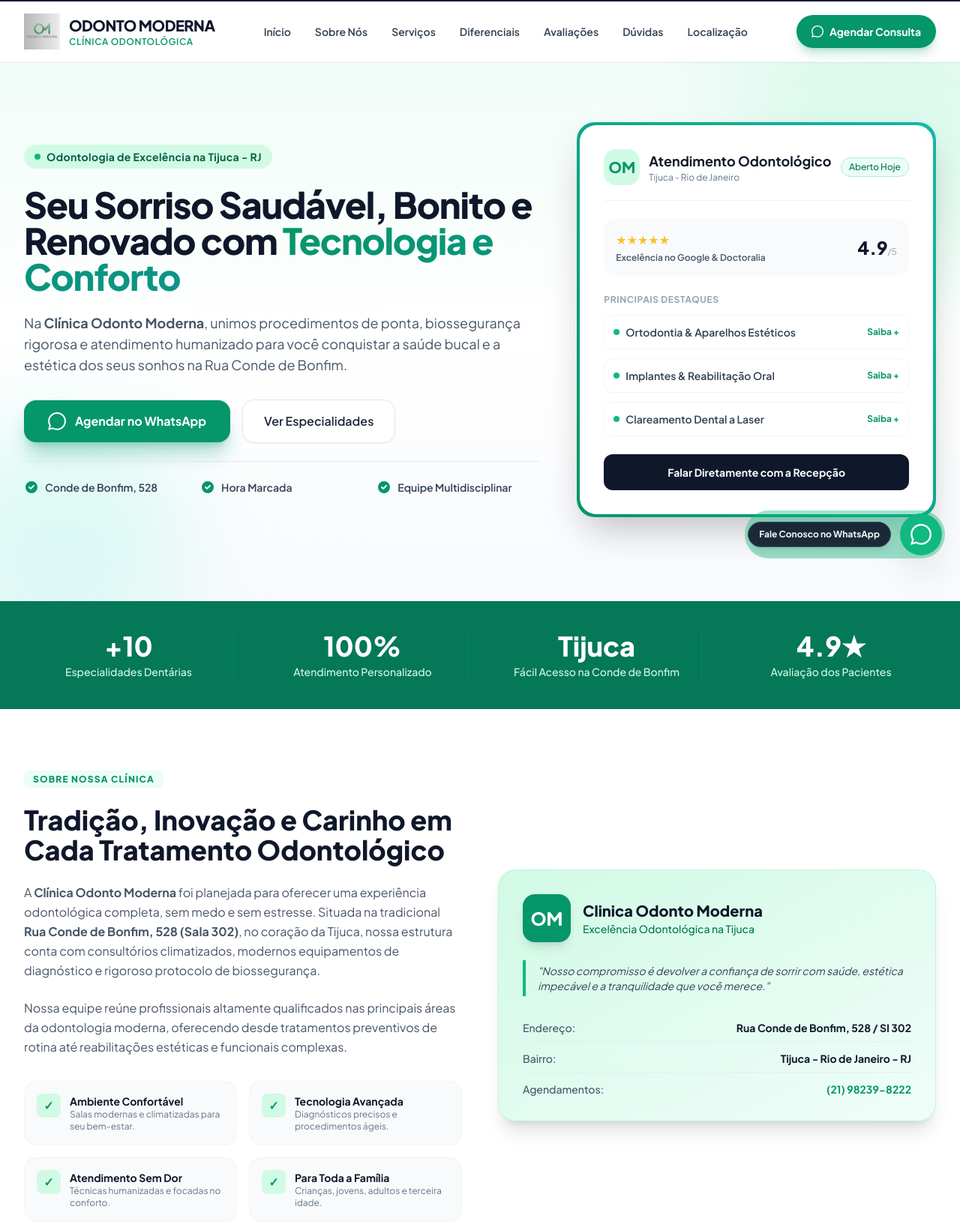
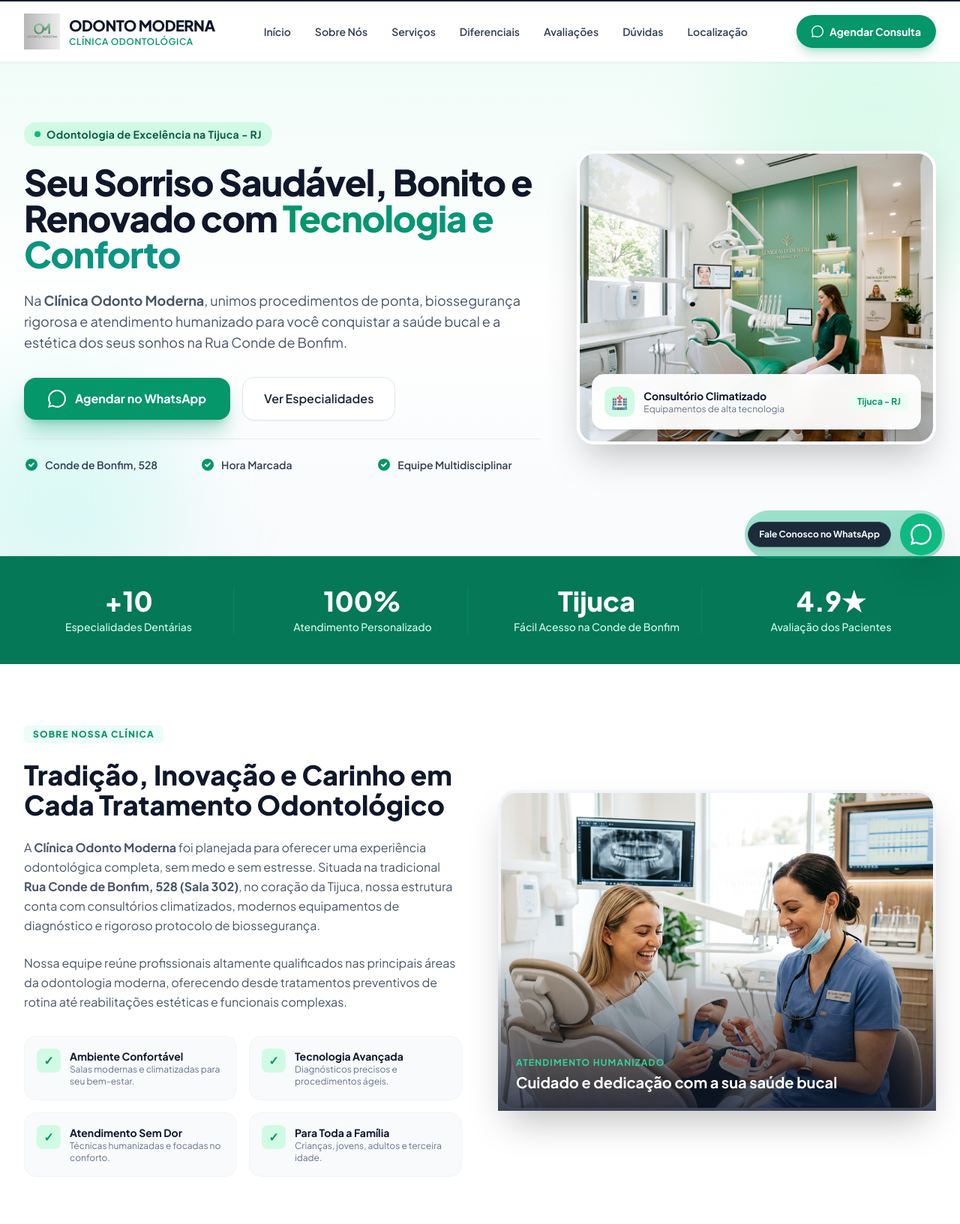
Before and after one commit to diegoh86/clinica-odonto-moderna, a plain HTML site: page index.html in a window 1280 px wide. Shown: the part 35-1668 px from the top of the page at 75% size. Drawn offline with nearby package versions, Linux system fonts and the light colour scheme.

Commit message:
Adiciona imagens reais do consultorio e atendimento odontologico

```diff
--- a/index.html
+++ b/index.html
@@ -10,11 +10,11 @@
   <meta name="keywords" content="dentista tijuca, clinica odontologica tijuca, conde de bonfim 528, ortodontia tijuca, implante dentario tijuca, clareamento dental tijuca, harmonizacao orofacial tijuca, odonto moderna">
   <meta name="author" content="DHA Consultoria">
   <meta name="robots" content="index, follow">
-  <link rel="canonical" href="https://clinica-odonto-moderna.github.io/">
+  <link rel="canonical" href="https://diegoh86.github.io/clinica-odonto-moderna/">
 
   <!-- Open Graph / Facebook / WhatsApp -->
   <meta property="og:type" content="website">
-  <meta property="og:url" content="https://clinica-odonto-moderna.github.io/">
+  <meta property="og:url" content="https://diegoh86.github.io/clinica-odonto-moderna/">
   <meta property="og:title" content="Clínica Odonto Moderna | Dentista na Tijuca - RJ">
   <meta property="og:description" content="Tratamentos odontológicos modernos e humanizados no coração da Tijuca. Agende sua consulta no WhatsApp (21) 98239-8222.">
   <meta property="og:image" content="assets/logo.png">
@@ -73,8 +73,8 @@
     "@type": "Dentist",
     "name": "Clínica Odonto Moderna",
     "image": "assets/logo.png",
-    "@id": "https://clinica-odonto-moderna.github.io/",
-    "url": "https://clinica-odonto-moderna.github.io/",
+    "@id": "https://diegoh86.github.io/clinica-odonto-moderna/",
+    "url": "https://diegoh86.github.io/clinica-odonto-moderna/",
     "telephone": "+55-21-98239-8222",
     "priceRange": "$$",
     "address": {
@@ -252,71 +252,23 @@
 
           </div>
 
-          <!-- Hero Graphic Card / Visual -->
+          <!-- Hero Graphic Card / Clinic Image -->
           <div class="lg:col-span-5 relative">
-            <div class="bg-gradient-to-tr from-emerald-600 to-teal-500 rounded-3xl p-1 shadow-2xl">
-              <div class="bg-white rounded-[22px] p-6 sm:p-8 space-y-6">
+            <div class="relative rounded-3xl overflow-hidden shadow-2xl border-4 border-white">
+              <img src="assets/images/clinic_interior.jpg" alt="Consultório moderno da Clínica Odonto Moderna na Tijuca" class="w-full h-80 sm:h-96 object-cover transform hover:scale-105 transition duration-700">
 
-                <div class="flex items-center justify-between border-b border-slate-100 pb-5">
-                  <div class="flex items-center gap-3">
-                    <div class="w-12 h-12 rounded-2xl bg-emerald-100 flex items-center justify-center text-emerald-600 font-extrabold text-xl">
-                      OM
-                    </div>
-                    <div>
-                      <h3 class="font-bold text-slate-900 text-lg">Atendimento Odontológico</h3>
-                      <p class="text-xs text-slate-500">Tijuca - Rio de Janeiro</p>
-                    </div>
+              <!-- Floating Overlay Badge -->
+              <div class="absolute bottom-4 left-4 right-4 bg-white/95 backdrop-blur-md p-4 rounded-2xl shadow-lg border border-slate-100 flex items-center justify-between">
+                <div class="flex items-center gap-3">
+                  <div class="w-10 h-10 rounded-xl bg-emerald-100 text-emerald-600 flex items-center justify-center font-bold text-lg">
+                    🏥
                   </div>
-                  <span class="inline-flex items-center px-2.5 py-1 rounded-full text-xs font-medium bg-emerald-50 text-emerald-700 border border-emerald-200">
-                    Aberto Hoje
-                  </span>
-                </div>
-
-                <!-- Rating Feature -->
-                <div class="bg-slate-50 rounded-2xl p-4 flex items-center justify-between">
                   <div>
-                    <div class="flex items-center gap-1 text-amber-400">
-                      ★★★★★
-                    </div>
-                    <p class="text-xs font-semibold text-slate-600 mt-1">Excelência no Google & Doctoralia</p>
-                  </div>
-                  <span class="text-2xl font-extrabold text-slate-900">4.9<span class="text-xs text-slate-400 font-normal">/5</span></span>
-                </div>
-
-                <!-- Specialties Quick List -->
-                <div class="space-y-3">
-                  <p class="text-xs font-bold text-slate-400 uppercase tracking-wider">Principais Destaques</p>
-
-                  <div class="flex items-center justify-between text-sm font-semibold text-slate-700 bg-white border border-slate-100 p-3 rounded-xl hover:border-emerald-200 transition">
-                    <span class="flex items-center gap-2">
-                      <span class="w-2 h-2 rounded-full bg-emerald-500"></span>
-                      Ortodontia & Aparelhos Estéticos
-                    </span>
-                    <span class="text-xs text-emerald-600 font-bold">Saiba +</span>
-                  </div>
-
-                  <div class="flex items-center justify-between text-sm font-semibold text-slate-700 bg-white border border-slate-100 p-3 rounded-xl hover:border-emerald-200 transition">
-                    <span class="flex items-center gap-2">
-                      <span class="w-2 h-2 rounded-full bg-emerald-500"></span>
-                      Implantes & Reabilitação Oral
-                    </span>
-                    <span class="text-xs text-emerald-600 font-bold">Saiba +</span>
-                  </div>
-
-                  <div class="flex items-center justify-between text-sm font-semibold text-slate-700 bg-white border border-slate-100 p-3 rounded-xl hover:border-emerald-200 transition">
-                    <span class="flex items-center gap-2">
-                      <span class="w-2 h-2 rounded-full bg-emerald-500"></span>
-                      Clareamento Dental a Laser
-                    </span>
-                    <span class="text-xs text-emerald-600 font-bold">Saiba +</span>
+                    <h4 class="font-bold text-slate-900 text-sm">Consultório Climatizado</h4>
+                    <p class="text-xs text-slate-500">Equipamentos de alta tecnologia</p>
                   </div>
                 </div>
-
-                <!-- Call Button in Card -->
-                <a href="https://wa.me/5521982398222" target="_blank" rel="noopener" class="w-full flex items-center justify-center gap-2 bg-slate-900 hover:bg-slate-800 text-white font-bold py-3.5 px-4 rounded-xl text-sm transition">
-                  Falar Diretamente com a Recepção
-                </a>
-
+                <span class="text-xs font-bold text-emerald-600 bg-emerald-50 px-2.5 py-1 rounded-lg">Tijuca - RJ</span>
               </div>
             </div>
           </div>
@@ -402,40 +354,15 @@
 
           </div>
 
-          <!-- Graphic Card -->
+          <!-- Doctor Patient Image Card -->
           <div class="lg:col-span-6 relative">
             <div class="relative mx-auto max-w-md lg:max-w-none">
-              <div class="bg-gradient-to-br from-emerald-100 to-teal-50 rounded-3xl p-8 border border-emerald-200/60 shadow-xl space-y-6">
-
-                <div class="flex items-center gap-4">
-                  <div class="w-16 h-16 rounded-2xl bg-emerald-600 text-white flex items-center justify-center font-extrabold text-2xl shadow-lg">
-                    OM
-                  </div>
-                  <div>
-                    <h3 class="font-extrabold text-xl text-slate-900">Clinica Odonto Moderna</h3>
-                    <p class="text-sm font-medium text-emerald-700">Excelência Odontológica na Tijuca</p>
-                  </div>
+              <div class="rounded-3xl overflow-hidden shadow-2xl border-4 border-slate-100 group">
+                <img src="assets/images/dentist_patient.jpg" alt="Dentista realizando atendimento humanizado em paciente" class="w-full h-[420px] object-cover transform group-hover:scale-105 transition duration-700">
+                <div class="absolute inset-0 bg-gradient-to-t from-slate-900/80 via-transparent to-transparent flex flex-col justify-end p-6 text-white">
+                  <span class="text-xs font-bold text-emerald-400 uppercase tracking-widest">Atendimento Humanizado</span>
+                  <h3 class="text-xl font-bold mt-1">Cuidado e dedicação com a sua saúde bucal</h3>
                 </div>
-
-                <blockquote class="text-slate-700 italic border-l-4 border-emerald-500 pl-4 py-1 text-sm">
-                  "Nosso compromisso é devolver a confiança de sorrir com saúde, estética impecável e a tranquilidade que você merece."
-                </blockquote>
-
-                <div class="space-y-3 pt-2">
-                  <div class="flex justify-between items-center text-sm border-b border-slate-200/60 pb-2">
-                    <span class="font-medium text-slate-600">Endereço:</span>
-                    <span class="font-bold text-slate-900 text-right">Rua Conde de Bonfim, 528 / Sl 302</span>
-                  </div>
-                  <div class="flex justify-between items-center text-sm border-b border-slate-200/60 pb-2">
-                    <span class="font-medium text-slate-600">Bairro:</span>
-                    <span class="font-bold text-slate-900">Tijuca - Rio de Janeiro - RJ</span>
-                  </div>
-                  <div class="flex justify-between items-center text-sm">
-                    <span class="font-medium text-slate-600">Agendamentos:</span>
-                    <span class="font-bold text-emerald-600">(21) 98239-8222</span>
-                  </div>
-                </div>
-
               </div>
             </div>
           </div>
```
Also changed, not shown: assets/images/clinic_interior.jpg (added), assets/images/dentist_patient.jpg (added), 1 other file.
